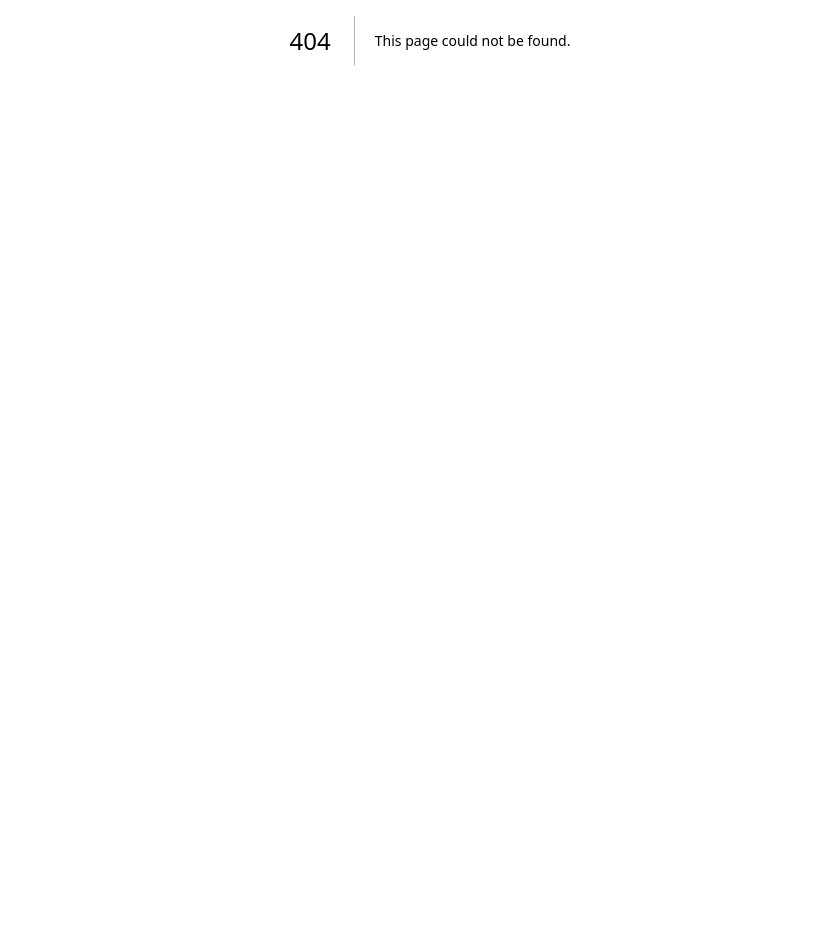
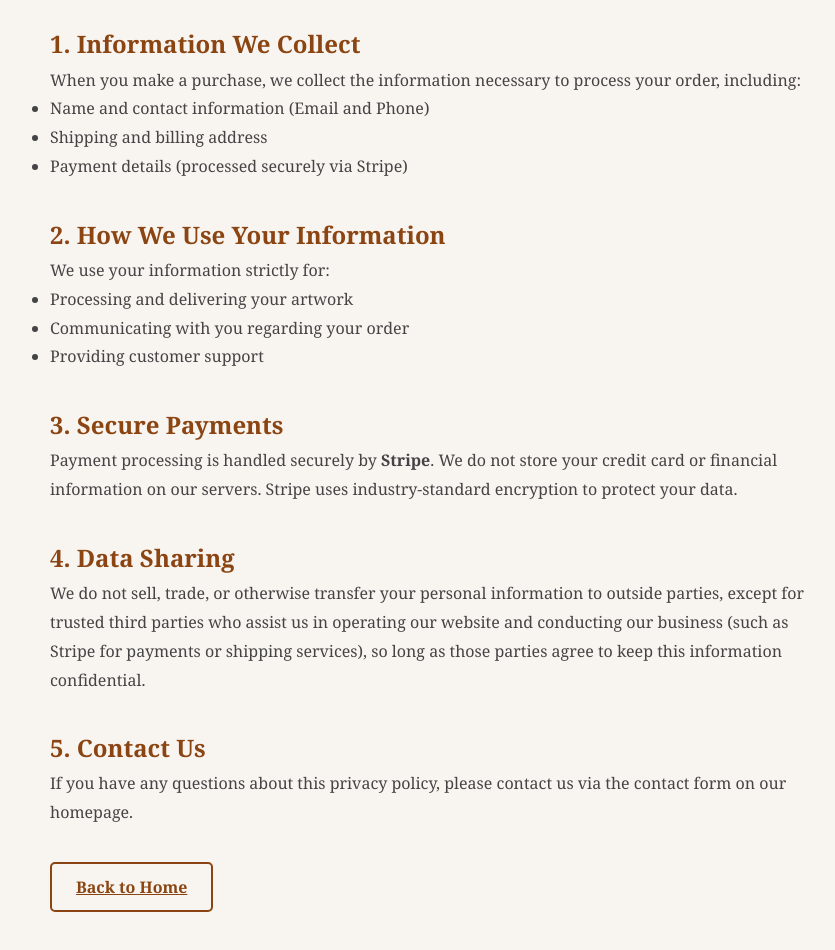
Before and after one commit to glennbrowne8/genes-art-website, a Next.js app: page /privacy in a window 1280 px wide. Before the commit this address had no page. Shown: the part 360-1310 px from the top of the page, without its empty margins (210-1045 px from the left). Before the commit the page ends 800 px from the top, so only its background shows below. Built offline with nearby package versions, Linux system fonts and the light colour scheme.

Commit message:
Add Privacy Policy and custom 404 page

```diff
--- a/app/page.js
+++ b/app/page.js
@@ -225,7 +225,7 @@ export default function Home() {
         <div className="container">
           <p>&copy; 2025 {settings.title}. {pageContent.footer.text}</p>
           <p style={{ marginTop: '0.5rem', fontSize: '0.9rem' }}>
-            Returns accepted within 7 days for damaged/defective items. <a href="/returns-refunds" style={{ color: 'inherit', textDecoration: 'underline' }}>View Full Returns Policy</a>
+            Returns accepted within 7 days for damaged/defective items. <a href="/returns-refunds" style={{ color: 'inherit', textDecoration: 'underline' }}>View Full Returns Policy</a> | <a href="/privacy" style={{ color: 'inherit', textDecoration: 'underline' }}>Privacy Policy</a>
           </p>
         </div>
       </footer>
--- /dev/null
+++ b/app/privacy/page.js
@@ -0,0 +1,58 @@
+import Link from 'next/link'
+
+export default function PrivacyPolicy() {
+  return (
+    <div className="section">
+      <div className="container" style={{ maxWidth: '800px', padding: '4rem 20px' }}>
+        <h1 className="section-title" style={{ textAlign: 'left' }}>Privacy Policy</h1>
+
+        <div style={{ lineHeight: '1.8', color: '#444' }}>
+          <p><strong>Effective Date: January 26, 2026</strong></p>
+
+          <p style={{ marginTop: '1.5rem' }}>
+            At Gene's Australian Heritage Art, your privacy is important to us. This policy explains how we handle your personal information when you use our website.
+          </p>
+
+          <h2 style={{ color: 'var(--color-primary)', marginTop: '2rem' }}>1. Information We Collect</h2>
+          <p>
+            When you make a purchase, we collect the information necessary to process your order, including:
+          </p>
+          <ul>
+            <li>Name and contact information (Email and Phone)</li>
+            <li>Shipping and billing address</li>
+            <li>Payment details (processed securely via Stripe)</li>
+          </ul>
+
+          <h2 style={{ color: 'var(--color-primary)', marginTop: '2rem' }}>2. How We Use Your Information</h2>
+          <p>
+            We use your information strictly for:
+          </p>
+          <ul>
+            <li>Processing and delivering your artwork</li>
+            <li>Communicating with you regarding your order</li>
+            <li>Providing customer support</li>
+          </ul>
+
+          <h2 style={{ color: 'var(--color-primary)', marginTop: '2rem' }}>3. Secure Payments</h2>
+          <p>
+            Payment processing is handled securely by <strong>Stripe</strong>. We do not store your credit card or financial information on our servers. Stripe uses industry-standard encryption to protect your data.
+          </p>
+
+          <h2 style={{ color: 'var(--color-primary)', marginTop: '2rem' }}>4. Data Sharing</h2>
+          <p>
+            We do not sell, trade, or otherwise transfer your personal information to outside parties, except for trusted third parties who assist us in operating our website and conducting our business (such as Stripe for payments or shipping services), so long as those parties agree to keep this information confidential.
+          </p>
+
+          <h2 style={{ color: 'var(--color-primary)', marginTop: '2rem' }}>5. Contact Us</h2>
+          <p>
+            If you have any questions about this privacy policy, please contact us via the contact form on our homepage.
+          </p>
+        </div>
+
+        <div style={{ marginTop: '3rem' }}>
+          <Link href="/" className="btn-secondary">Back to Home</Link>
+        </div>
+      </div>
+    </div>
+  )
+}
```
Also changed, not shown: app/not-found.js (added, +18 -0 lines).
